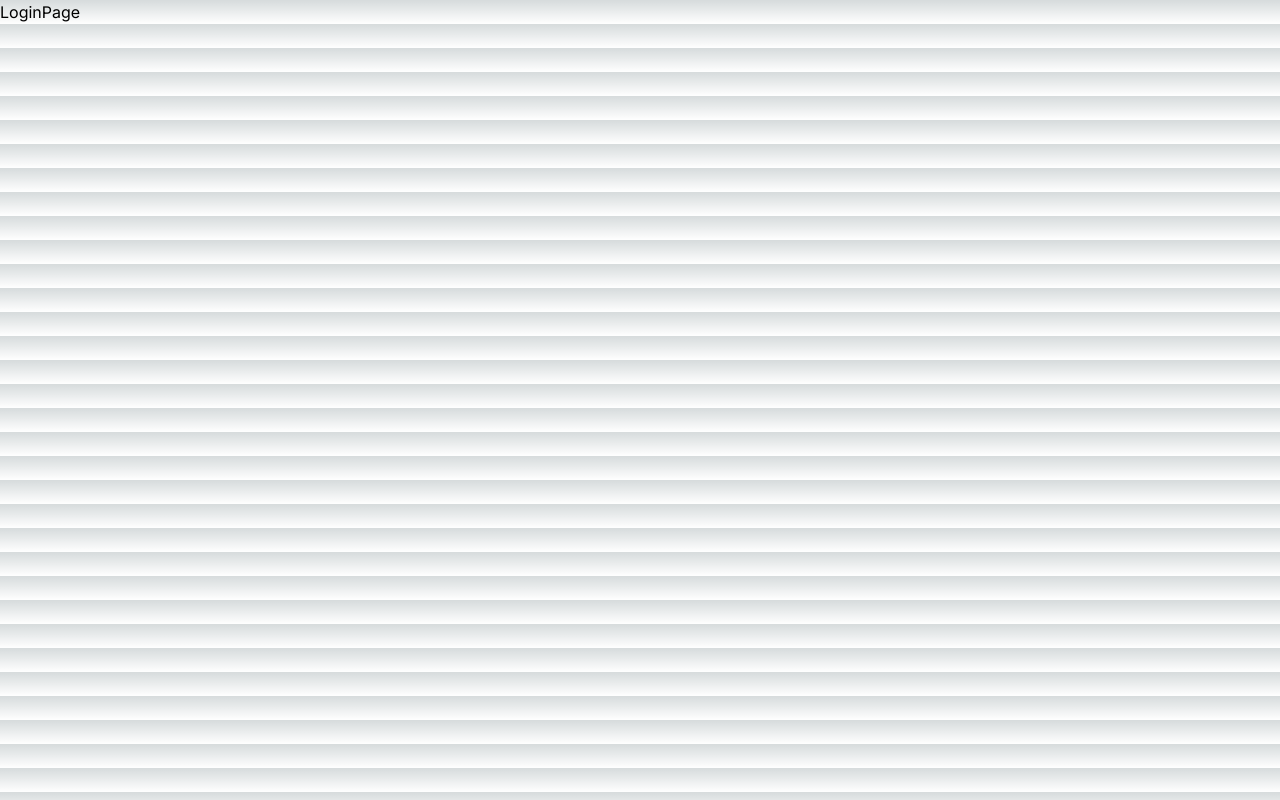
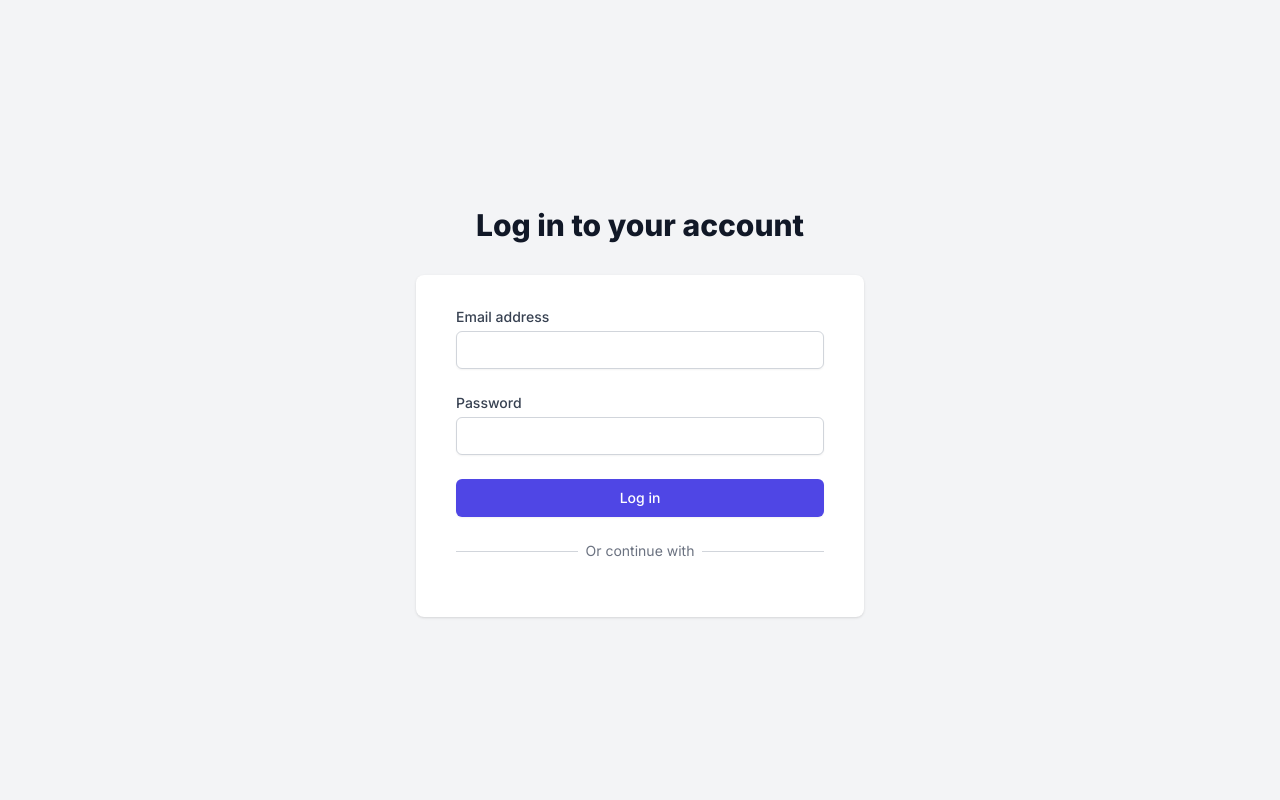
Before and after one commit to Shujaulislam/flashcard, a Next.js app: page /login in a window 1280 px wide. Built offline with nearby package versions, Linux system fonts and the light colour scheme.

Commit message:
login designed

```diff
--- a/src/app/(auth)/login/page.jsx
+++ b/src/app/(auth)/login/page.jsx
@@ -1,7 +1,79 @@
+import Link from 'next/link';
+
 const LoginPage = () => {
     return (
-        <div>LoginPage</div>
-    )
-}
+        <div className="min-h-screen bg-gray-100 flex flex-col justify-center py-12 sm:px-6 lg:px-8">
+            <div className="sm:mx-auto sm:w-full sm:max-w-md">
+                <h2 className="mt-6 text-center text-3xl font-extrabold text-gray-900">
+                    Log in to your account
+                </h2>
+            </div>
 
-export default LoginPage
+            <div className="mt-8 sm:mx-auto sm:w-full sm:max-w-md">
+                <div className="bg-white py-8 px-4 shadow sm:rounded-lg sm:px-10">
+                    <form className="space-y-6" action="#" method="POST">
+                        <div>
+                            <label htmlFor="email" className="block text-sm font-medium text-gray-700">
+                                Email address
+                            </label>
+                            <div className="mt-1">
+                                <input
+                                    id="email"
+                                    name="email"
+                                    type="email"
+                                    autoComplete="email"
+                                    required
+                                    className="appearance-none block w-full px-3 py-2 border border-gray-300 rounded-md shadow-sm placeholder-gray-400 focus:outline-none focus:ring-indigo-500 focus:border-indigo-500 sm:text-sm"
+                                />
+                            </div>
+                        </div>
+
+                        <div>
+                            <label htmlFor="password" className="block text-sm font-medium text-gray-700">
+                                Password
+                            </label>
+                            <div className="mt-1">
+                                <input
+                                    id="password"
+                                    name="password"
+                                    type="password"
+                                    autoComplete="current-password"
+                                    required
+                                    className="appearance-none block w-full px-3 py-2 border border-gray-300 rounded-md shadow-sm placeholder-gray-400 focus:outline-none focus:ring-indigo-500 focus:border-indigo-500 sm:text-sm"
+                                />
+                            </div>
+                        </div>
+
+                        <div>
+                            <button
+                                type="submit"
+                                className="w-full flex justify-center py-2 px-4 border border-transparent rounded-md shadow-sm text-sm font-medium text-white bg-indigo-600 hover:bg-indigo-700 focus:outline-none focus:ring-2 focus:ring-offset-2 focus:ring-indigo-500"
+                            >
+                                Log in
+                            </button>
+                        </div>
+                    </form>
+
+                    <div className="mt-6">
+                        <div className="relative">
+                            <div className="absolute inset-0 flex items-center">
+                                <div className="w-full border-t border-gray-300" />
+                            </div>
+                            <div className="relative flex justify-center text-sm">
+                                <span className="px-2 bg-white text-gray-500">
+                                    Or continue with
+                                </span>
+                            </div>
+                        </div>
+
+                        <div className="mt-6 grid grid-cols-3 gap-3">
+                            {/* Add social login buttons here if needed */}
+                        </div>
+                    </div>
+                </div>
+            </div>
+        </div>
+    );
+};
+
+export default LoginPage;
```
